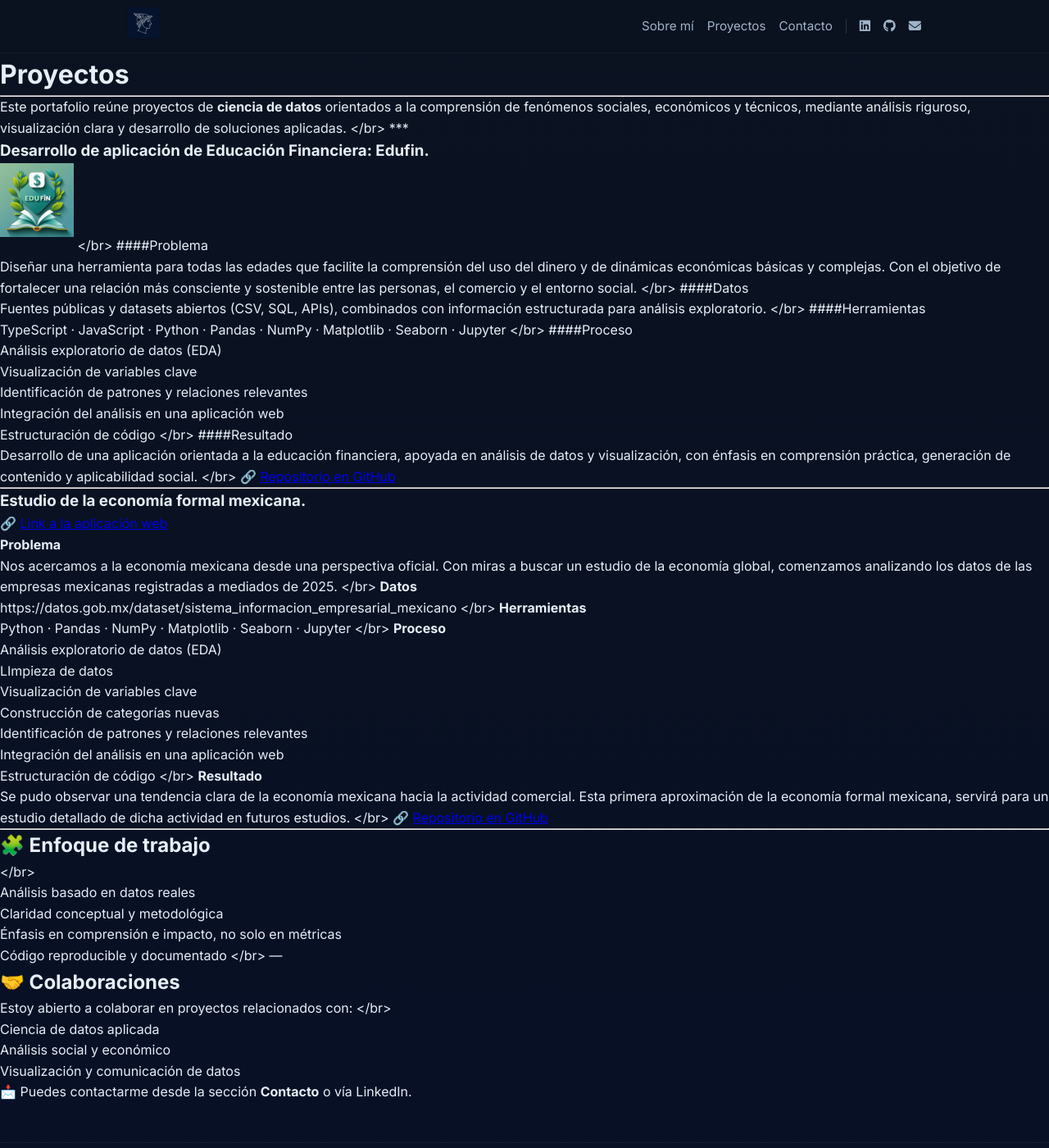
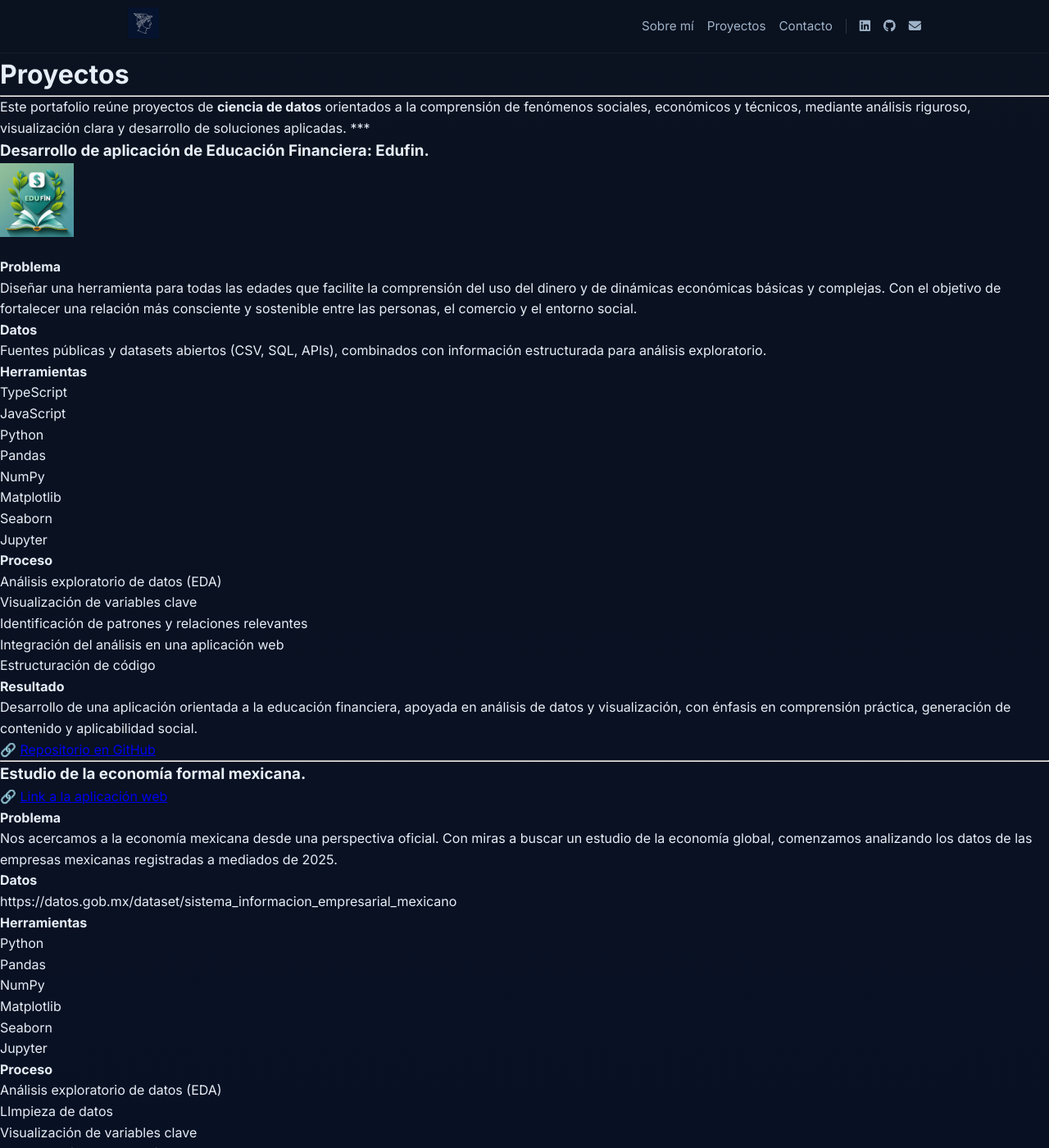
Before and after one commit to juanluiscc-gif/juanluiscc-gif.github.io, a Jekyll site: the page built from projects.md, in a window 1280 px wide and 1400 px high. Shown: the whole window at 82% size. Built offline with Jekyll 4.4.1, drawn with Linux system fonts in a browser that asks for light colours; some of the changed text lies outside the part shown.

Commit message:
Refactor project descriptions and formatting

```diff
--- a/projects.md
+++ b/projects.md
@@ -8,37 +8,43 @@ permalink: /projects/
 # Proyectos
 ***
 Este portafolio reúne proyectos de **ciencia de datos** orientados a la comprensión de fenómenos sociales, económicos y técnicos, mediante análisis riguroso, visualización clara y desarrollo de soluciones aplicadas.
-</br>
 ***
 
 ### Desarrollo de aplicación de Educación Financiera: Edufin.
+<img src="{{ '/images/icon-1.jpg' | relative_url }}" alt="Edufin ICON" class="hero-logo">
 
-<img src="{{ '/images/icon-1.jpg' | relative_url }}" alt="Edufin ICON" class="hero-logo">
-</br>
-####Problema
+**Problema**
 
 Diseñar una herramienta para todas las edades que facilite la comprensión del uso del dinero y de dinámicas económicas básicas y complejas. Con el objetivo de fortalecer una relación más consciente y sostenible entre las personas, el comercio y el entorno social.
-</br>
-####Datos
+
+**Datos**
 
 Fuentes públicas y datasets abiertos (CSV, SQL, APIs), combinados con información estructurada para análisis exploratorio.
-</br>
-####Herramientas
 
-TypeScript · JavaScript · Python · Pandas · NumPy · Matplotlib · Seaborn · Jupyter
-</br>
-####Proceso
+
+**Herramientas**
+
+ - TypeScript
+ - JavaScript
+ - Python
+ - Pandas
+ - NumPy
+ - Matplotlib
+ - Seaborn
+ - Jupyter
+
+**Proceso**
 
 - Análisis exploratorio de datos (EDA)
 - Visualización de variables clave
 - Identificación de patrones y relaciones relevantes
 - Integración del análisis en una aplicación web
 - Estructuración de código
-</br>
-####Resultado
+
+**Resultado**
 
 Desarrollo de una aplicación orientada a la educación financiera, apoyada en análisis de datos y visualización, con énfasis en comprensión práctica, generación de contenido y aplicabilidad social.
-</br>
+
 🔗 [Repositorio en GitHub](https://github.com/juanluiscc-gif/edufin)
 
 ---
@@ -48,15 +54,23 @@ Desarrollo de una aplicación orientada a la educación financiera, apoyada en a
 🔗 [Link a la aplicación web](https://eco-mex.onrender.com/)
 
 **Problema**
-Nos acercamos a la economía mexicana desde una perspectiva oficial. Con miras a buscar un estudio de la economía global, comenzamos analizando los datos de las empresas mexicanas registradas a mediados de 2025.
-</br>
+
+  Nos acercamos a la economía mexicana desde una perspectiva oficial. Con miras a buscar un estudio de la economía global, comenzamos analizando los datos de las empresas mexicanas registradas a mediados de 2025.
+
 **Datos**
+
 https://datos.gob.mx/dataset/sistema_informacion_empresarial_mexicano
-</br>
+
 **Herramientas**
-Python · Pandas · NumPy · Matplotlib · Seaborn · Jupyter
-</br>
+ - Python
+ - Pandas
+ - NumPy
+ - Matplotlib
+ - Seaborn
+ - Jupyter
+
 **Proceso**
+
  - Análisis exploratorio de datos (EDA)
  - LImpieza de datos
  - Visualización de variables clave
@@ -64,27 +78,28 @@ Python · Pandas · NumPy · Matplotlib · Seaborn · Jupyter
  - Identificación de patrones y relaciones relevantes
  - Integración del análisis en una aplicación web
  - Estructuración de código
-</br>
+
 **Resultado**
+
 Se pudo observar una tendencia clara de la economía mexicana hacia la actividad comercial. Esta primera aproximación de la economía formal mexicana, servirá para un estudio detallado de dicha actividad en futuros estudios.
-</br>
+
 🔗 [Repositorio en GitHub](https://github.com/juanluiscc-gif/eco-mex)
 
 ---
 
 ## 🧩 Enfoque de trabajo
-</br>
+
  - Análisis basado en datos reales
  - Claridad conceptual y metodológica
  - Énfasis en comprensión e impacto, no solo en métricas
  - Código reproducible y documentado
-</br>
+
 ---
 
 ## 🤝 Colaboraciones
 
 Estoy abierto a colaborar en proyectos relacionados con:
-</br>
+
  - Ciencia de datos aplicada
  - Análisis social y económico
  - Visualización y comunicación de datos
```
